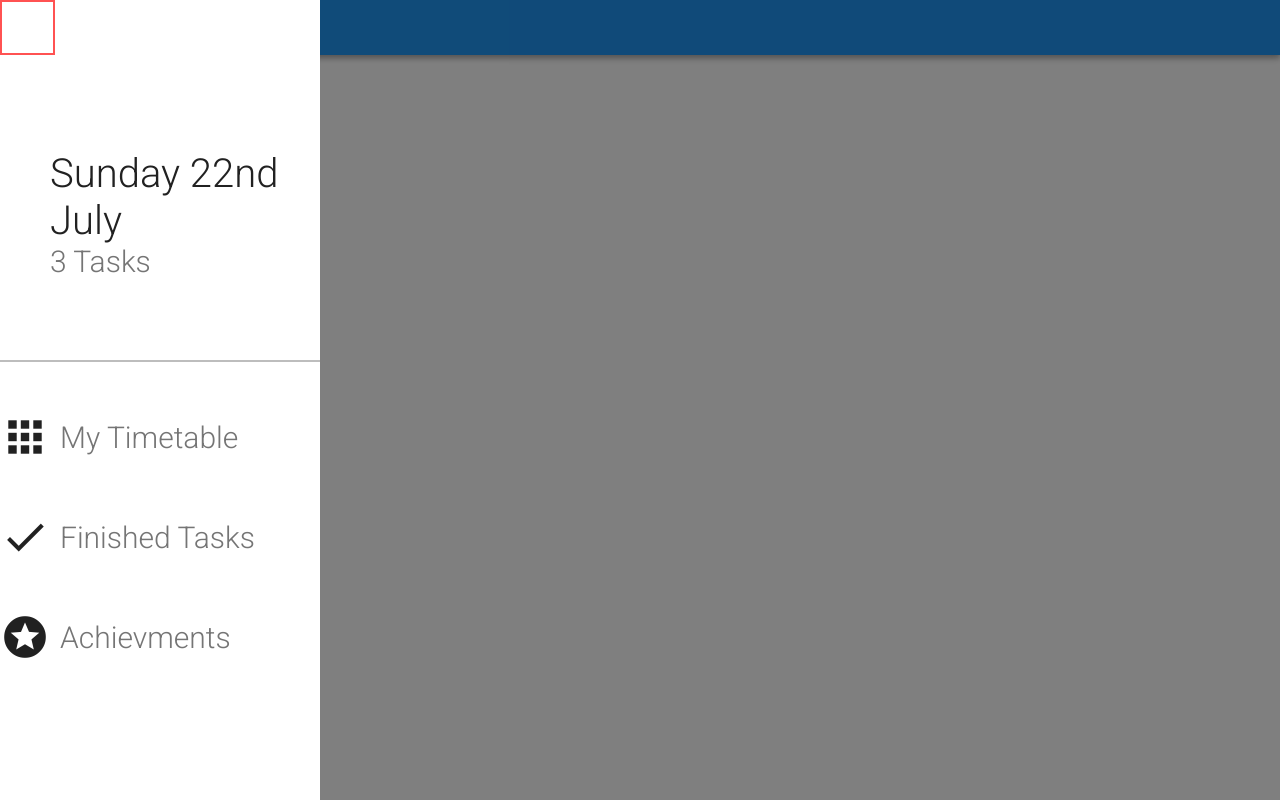
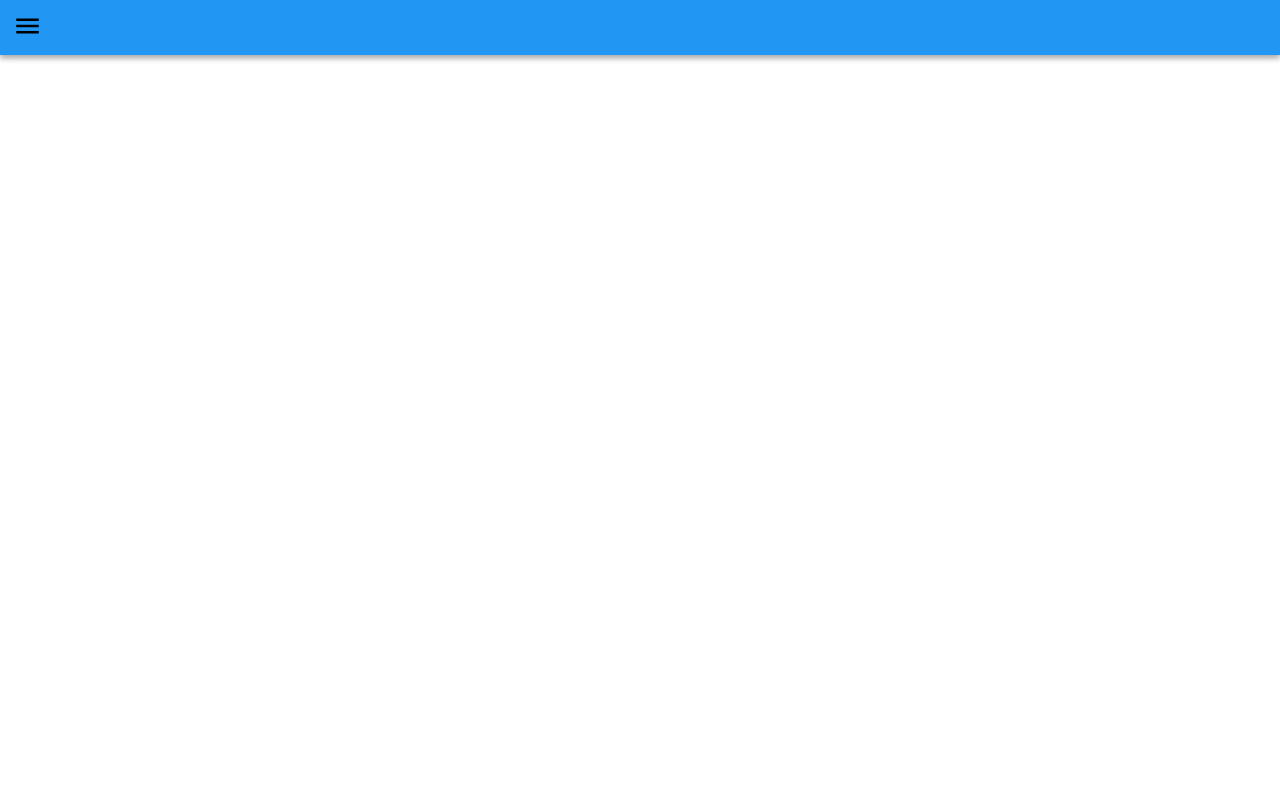
Before and after one commit to Henry-Ash-Williams/planner-app, a React (Create React App) app: page / in a window 1280 px wide. Built offline with nearby package versions, Linux system fonts and the light colour scheme.

Commit message:
Finished the nav-drawer toggle

```diff
--- a/src/components/Nav-Drawer/css/css/index.css
+++ b/src/components/Nav-Drawer/css/css/index.css
@@ -41,7 +41,8 @@
   .Nav-Drawer-Modal-Header button {
     background-color: transparent;
     border: none;
-    cursor: pointer; }
+    cursor: pointer;
+    z-index: 5; }
   .Nav-Drawer-Modal-Header i {
     font-size: 2.5925925925925926em; }
 
--- a/src/components/Nav-Drawer/css/scss/index.scss
+++ b/src/components/Nav-Drawer/css/scss/index.scss
@@ -30,6 +30,7 @@
     height: 360px;
     border: none;
     border-bottom: 2px solid $divider;
+
     h1 {
         padding-top: 95px;
         padding-left: 50px;
@@ -49,6 +50,7 @@
         background-color: transparent;
         border: none;
         cursor: pointer;
+        z-index: 5;
     }
     i {
         font-size: 2.5925925925925926em;
--- a/src/components/Nav-Drawer/index.js
+++ b/src/components/Nav-Drawer/index.js
@@ -3,12 +3,11 @@ import './css/css/index.css';
 
 class NavDrawer extends Component {
     render() {
-        if (!this.props.hidden) {
         return (
             <div className="Nav-Drawer">
                 <div className="Nav-Drawer-Modal">
                     <div className="Nav-Drawer-Modal-Header">
-                            <button onClick={console.log("Exiting")}>
+                        <button onClick={this.props.handleClick}>
                             <i className="material-icons" >
                                 clear
                             </i>
@@ -35,10 +34,6 @@ class NavDrawer extends Component {
                 </div>
             </div>
         );
-        } else {
-            return null
-        }
-
     }
 }
 
--- a/src/components/Navbar/css/css/index.css
+++ b/src/components/Navbar/css/css/index.css
@@ -7,13 +7,11 @@ body {
   background-color: #2196F3;
   box-shadow: 0 3px 6px rgba(0, 0, 0, 0.16), 0 3px 6px rgba(0, 0, 0, 0.23); }
   .Navbar button {
-    border: 2px solid #FF5252;
+    border: none;
     cursor: pointer;
-    border: 2px solid #FF5252;
     width: 55px;
     height: 55px;
-    background-color: transparent;
-    color: #FFFFFF; }
+    background-color: transparent; }
     .Navbar button i {
       width: auto;
       font-size: 30px; }
--- a/src/components/Navbar/css/scss/index.scss
+++ b/src/components/Navbar/css/scss/index.scss
@@ -10,14 +10,12 @@ body {
     background-color: $primary;
     box-shadow: 0 3px 6px rgba(0,0,0,0.16), 0 3px 6px rgba(0,0,0,0.23);
     button {
-        border: 2px solid $accent;
+        border: none;
         cursor: pointer;
-        border: 2px solid $accent;
         width: 55px;
         height: 55px;
         background-color: transparent;
-        // border: none;
-        color: $text;
+        // color: $text;
         i {
             width: auto;
             font-size: 30px;
--- a/src/components/Navbar/index.js
+++ b/src/components/Navbar/index.js
@@ -5,19 +5,19 @@ import './css/css/index.css';
 class Navbar extends Component {
     constructor(props) {
         super(props);
-        this.state = {isHidden : true}
-        this.toggle = this.toggle.bind(this)
+        this.state = {isHidden: true};
+        this.handleClick = this.handleClick.bind(this);
     }
-    toggle() {
-        this.setState.isHidden = !this.setState.isHidden
+    handleClick() {
+        this.setState({isHidden: !this.state.isHidden})
     }
     render() {
         return (
             <div className="Navbar">
-                <button className="Navbar-Menu-Button" onClick={this.toggle()}>
+                <button className="Navbar-Menu-Button" onClick={this.handleClick}>
                     <i className="material-icons">menu</i>
                 </button>
-                {this.state.NavDrawerIsHidden ?  null : <NavDrawer />}
+                {this.state.isHidden ? null : <NavDrawer handleClick={this.handleClick} />}
             </div>
         );
     }
```
Lines whose indentation alone changed are shown as unchanged.
